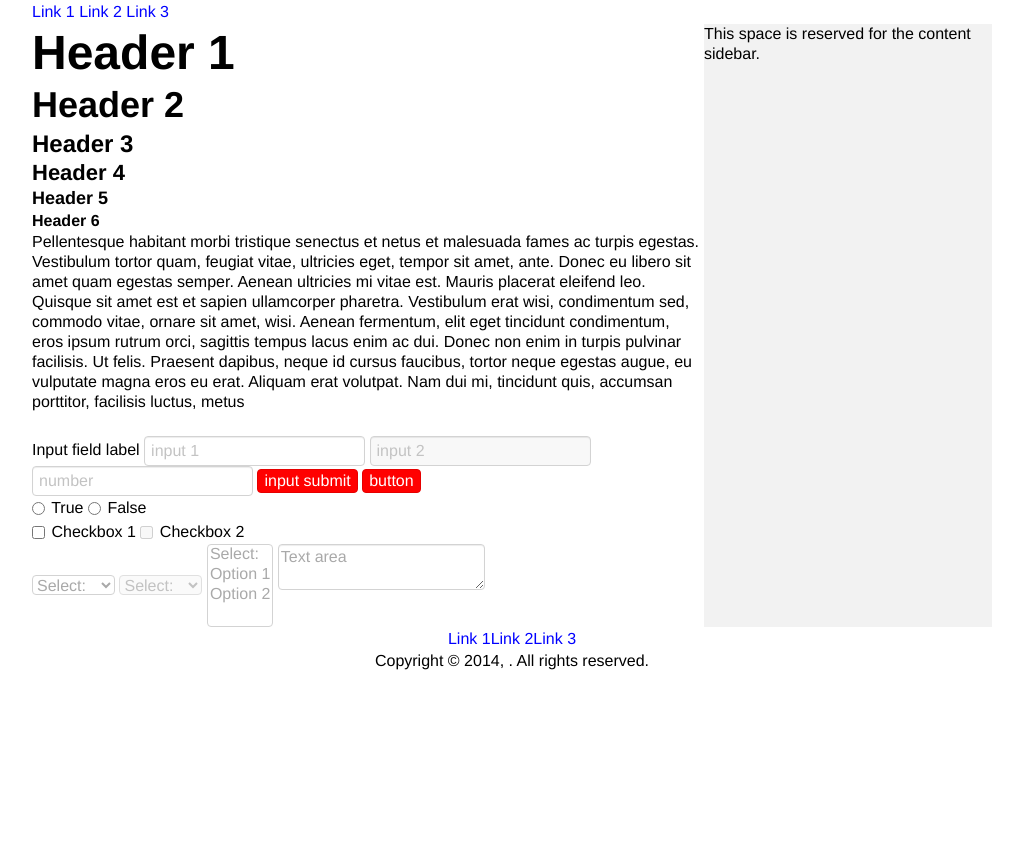
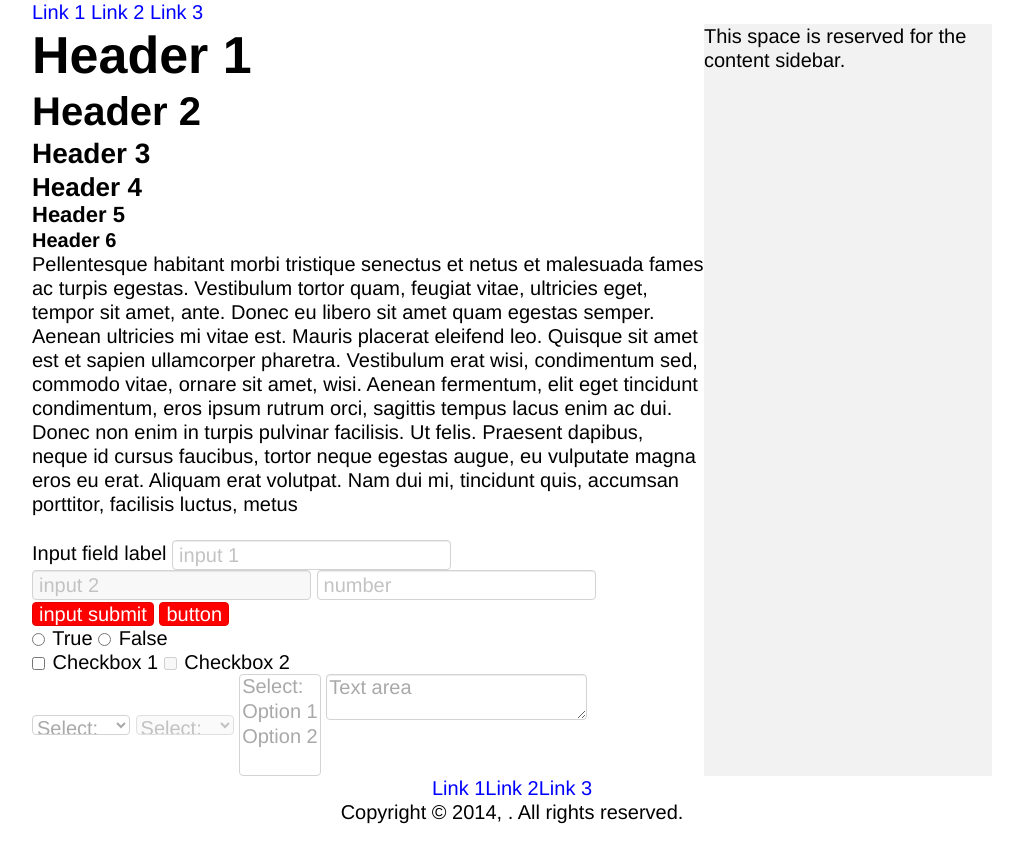
Before and after one commit to Alekhen/borjigin, a plain HTML site: page index.html in a window 1280 px wide. Shown: the whole page, without its empty margins (128-1151 px from the left). Before the commit the page ends 800 px from the top, so only its background shows below. Drawn offline with nearby package versions, Linux system fonts and the light colour scheme.

Commit message:
Extracted Font Size & Weight Into SCSS Variables

```diff
--- a/scss/_tags.scss
+++ b/scss/_tags.scss
@@ -8,7 +8,7 @@ html {
 }
 body {
 	color: $bodyTextColor;
-	@include font(16, 24, 300, $helvetica);
+	@include font($baseFontSize, $baseLineHeight, $baseFontWeight, $font);
 	@include aliasing();
 	@include bg($bodyBackgroundColor);
 	@include flexbox();
@@ -27,25 +27,25 @@ body {
 
 /* -------------------- TAGS ASSOCIATED WITH TEXT -------------------- */
 h1 {
-	@include font(48, 58, 700);
+	@include font(($baseFontSize + 32), ($baseLineHeight + 38), $headerFontWeight);
 }
 h2 {
-	@include font(36, 46, 700);
+	@include font(($baseFontSize + 20), ($baseLineHeight + 26), $headerFontWeight);
 }
 h3 {
-	@include font(24, 32, 700);
+	@include font(($baseFontSize + 8), ($baseLineHeight + 12), $headerFontWeight);
 }
 h4 {
-	@include font(22, 26, 700);
+	@include font(($baseFontSize + 6), ($baseLineHeight + 6), $headerFontWeight);
 }
 h5 {
-	@include font(18, 24, 700);
+	@include font(($baseFontSize + 2), ($baseLineHeight + 2), $headerFontWeight);
 }
 h6 {
-	@include font(16, 22, 700);
+	@include font($baseFontSize, $baseLineHeight, $headerFontWeight);
 }
 p {
-	@include font(16, 20);
+	@include font($baseFontSize, $baseLineHeight);
 	margin-bottom: 24px;
 }
 a {
@@ -133,7 +133,7 @@ label {
 }
 input {
 	color: $inputTextColor;
-	@include font(14, $formElementHeight, 300, $helvetica);
+	@include font($baseFontSize, $formElementHeight, $baseFontWeight, $font);
 	font-size: 100%;
 	vertical-align: middle;
 	*overflow: visible;
@@ -219,7 +219,7 @@ input {
 	}
 	&[type="file"] {
 		@extend input[type="text"];
-		@include font(12, $formElementHeight, 300, $helvetica);
+		@include font($baseFontSize, $formElementHeight, $baseFontWeight, $font);
 		line-height: $formElementHeight + 10px;
 		height: $formElementHeight + 10px; // In IE7, the height of the select element cannot be changed by height, only font-size
 		*margin-top: 4px; // For IE7, add top margin to align select with labels
@@ -320,7 +320,7 @@ input {
 }
 button {
 	color: $buttonTextColor;
-	@include font(14, $formElementHeight, 300, $helvetica);
+	@include font($baseFontSize, $formElementHeight, $baseFontWeight, $font);
 	font-size: 100%;
 	vertical-align: middle;
 	background-color: $buttonBackgroundColor;
@@ -347,7 +347,7 @@ button {
 }
 select {
 	color: $selectTextColor;
-	@include font(14, $formElementHeight, 300, $helvetica);
+	@include font($baseFontSize, $formElementHeight, $baseFontWeight, $font);
 	font-size: 100%;
 	vertical-align: middle;
 	@include bg($selectBackgroundColor);
@@ -389,7 +389,7 @@ option {
 }
 textarea {
 	color: $textareaTextColor;
-	@include font(14, $formElementHeight, 300, $helvetica);
+	@include font($baseFontSize, $formElementHeight, $baseFontWeight, $font);
 	font-size: 100%;
 	vertical-align: top;
 	@include bg($textareaBackgroundColor);
--- a/scss/_variables.scss
+++ b/scss/_variables.scss
@@ -4,6 +4,13 @@
 $helvetica: "HelveticaNeue-Light", "Helvetica Neue Light", "Helvetica Neue", Helvetica, Arial, "Lucida Grande", sans-serif;
 $times: "Times New Roman", Times, Serif;
 $georgia: "Georgia", Serif;
+
+// Font Settings
+$font: $helvetica;
+$baseFontSize: 20;
+$baseLineHeight: 24;
+$baseFontWeight: 100;
+$headerFontWeight: 700;
 
 // Color Scheme
 $primary: darkgray;
```
Also changed, not shown: css/style.css.
